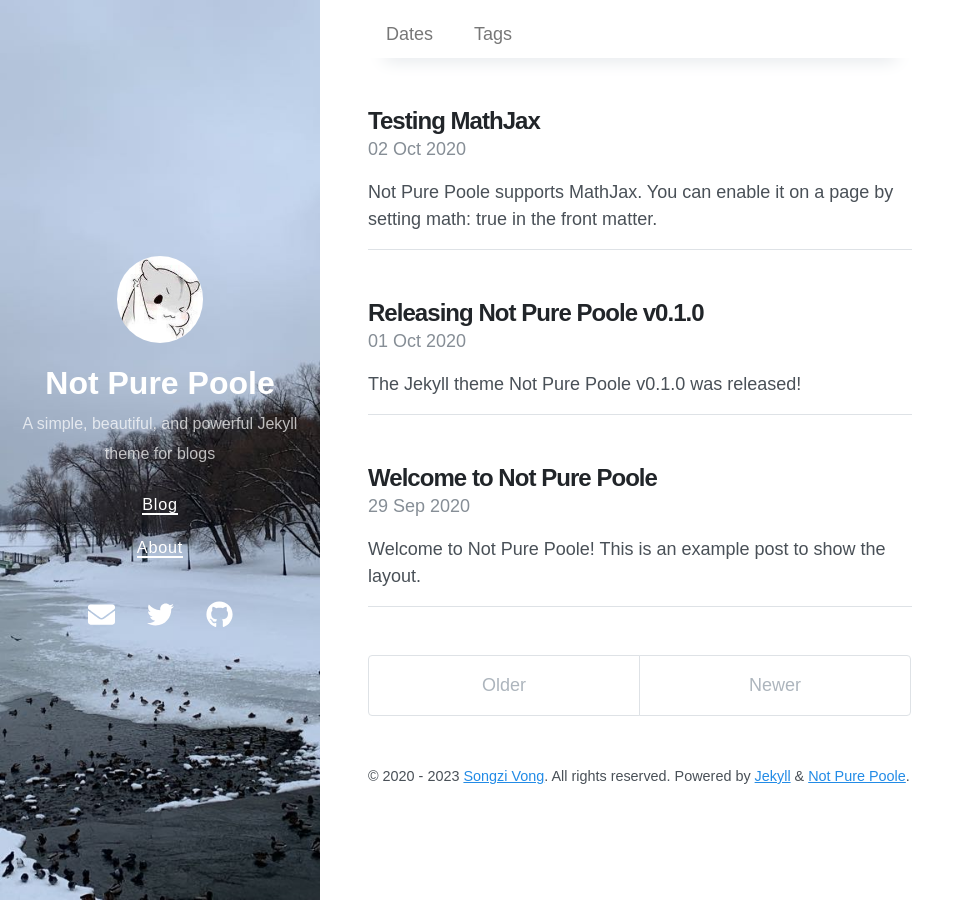
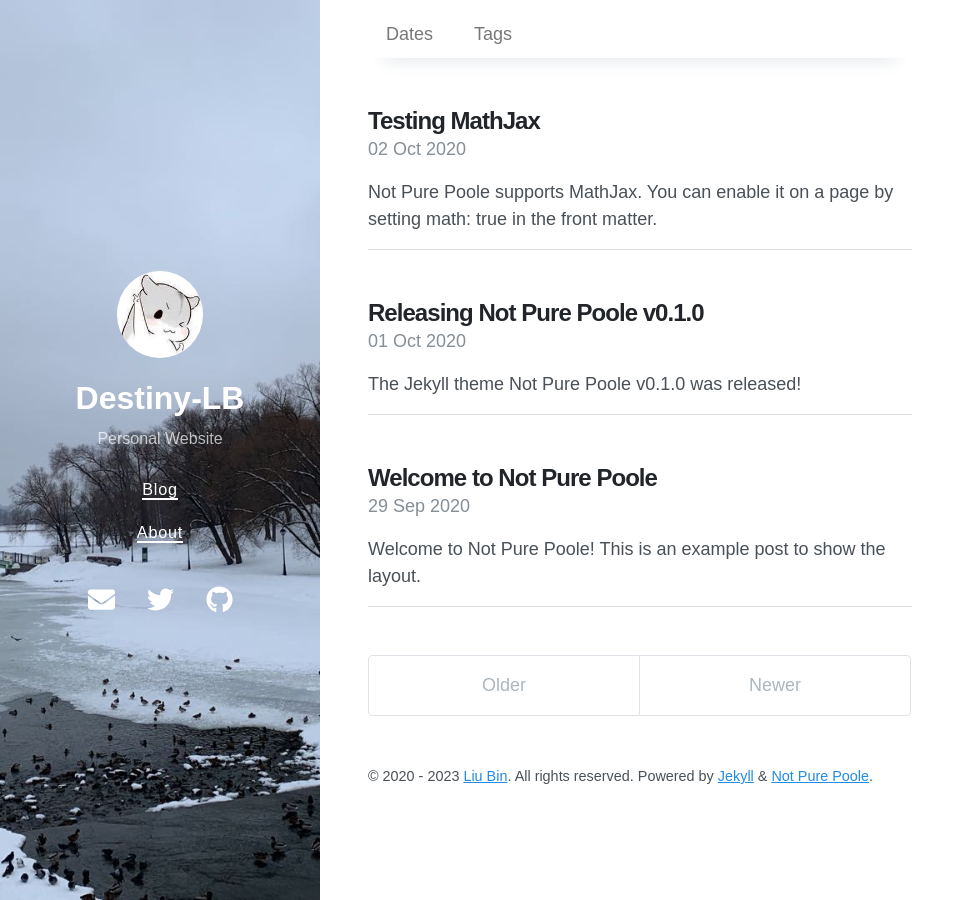
Before and after one commit to Destiny-LB/destiny-lb.github.io, a Jekyll site: the page built from index.html, in a window 1280 px wide. Shown: the whole page, without its empty margins (0-975 px from the left). Built offline with Jekyll 4.4.1, drawn with Linux system fonts in a browser that asks for light colours; nearby versions of some CDN libraries; the list of posts is cut into pages by our own code.

Commit message:
Update _config.yml

```diff
--- a/_config.yml
+++ b/_config.yml
@@ -1,7 +1,7 @@
 # Setup
-title: Not Pure Poole
-description: A simple, beautiful, and powerful Jekyll theme for blogs
-url: https://vszhub.github.io
+title: Destiny-LB
+description: Personal Website
+url: https://destiny-lb.github.io
 avatar: /avatar.jpeg
 paginate: 5
 permalink: pretty
@@ -33,10 +33,10 @@
   card: summary
 logo: logo.png
 social:
-  name: Songzi Vong
+  name: Liu Bin
   links:
     - https://twitter.com/vszhub
-    - https://github.com/vszhub
+    - https://github.com/Destiny-LB
 google_site_verification: xxxxx
 lang: en
 
@@ -54,6 +54,6 @@
 
 # Specify the author for blog posts
 author:
-  name: Songzi Vong
-  url: https://github.com/vszhub/
-  email: vszhub@gmail.com
+  name: Liu Bin
+  url: https://github.com/Destiny-LB
+  email: lb13487247754@gmail.com
```
